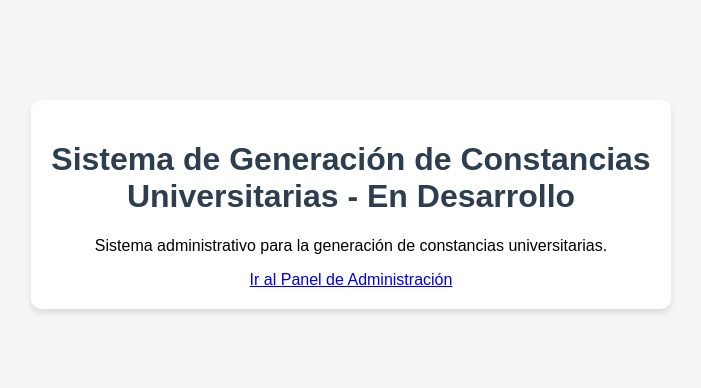
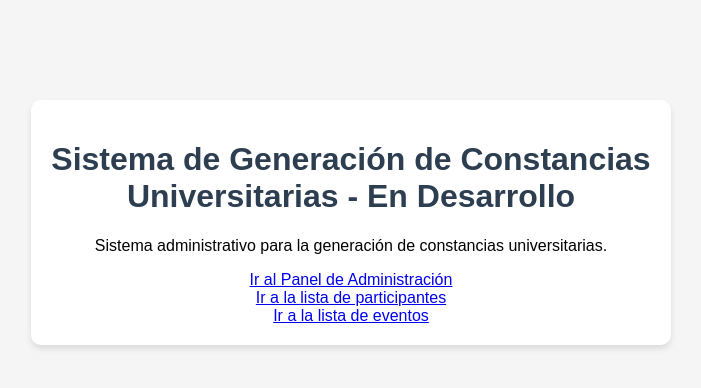
Before and after one commit to RaulLopez3108/generador-constancias, a Django app: page / in a window 1280 px wide. Shown: the top 388 px of the page, without its empty margins (289-990 px from the left). Run offline with Django 5.2, Linux system fonts and the light colour scheme.

Commit message:
Se agrego las urls de las otras paginas

```diff
--- a/generador_constancias/templates/home.html
+++ b/generador_constancias/templates/home.html
@@ -28,7 +28,9 @@
     <div class="container">
         <h1>{{ mensaje }}</h1>
         <p>Sistema administrativo para la generación de constancias universitarias.</p>
-        <a href="/admin/">Ir al Panel de Administración</a>
+        <a href="/admin/">Ir al Panel de Administración</a><br>
+        <a href="/participantes/"> Ir a la lista de participantes</a><br>
+        <a href="/eventos/"> Ir a la lista de eventos</a>
     </div>
 </body>
 </html>
```
